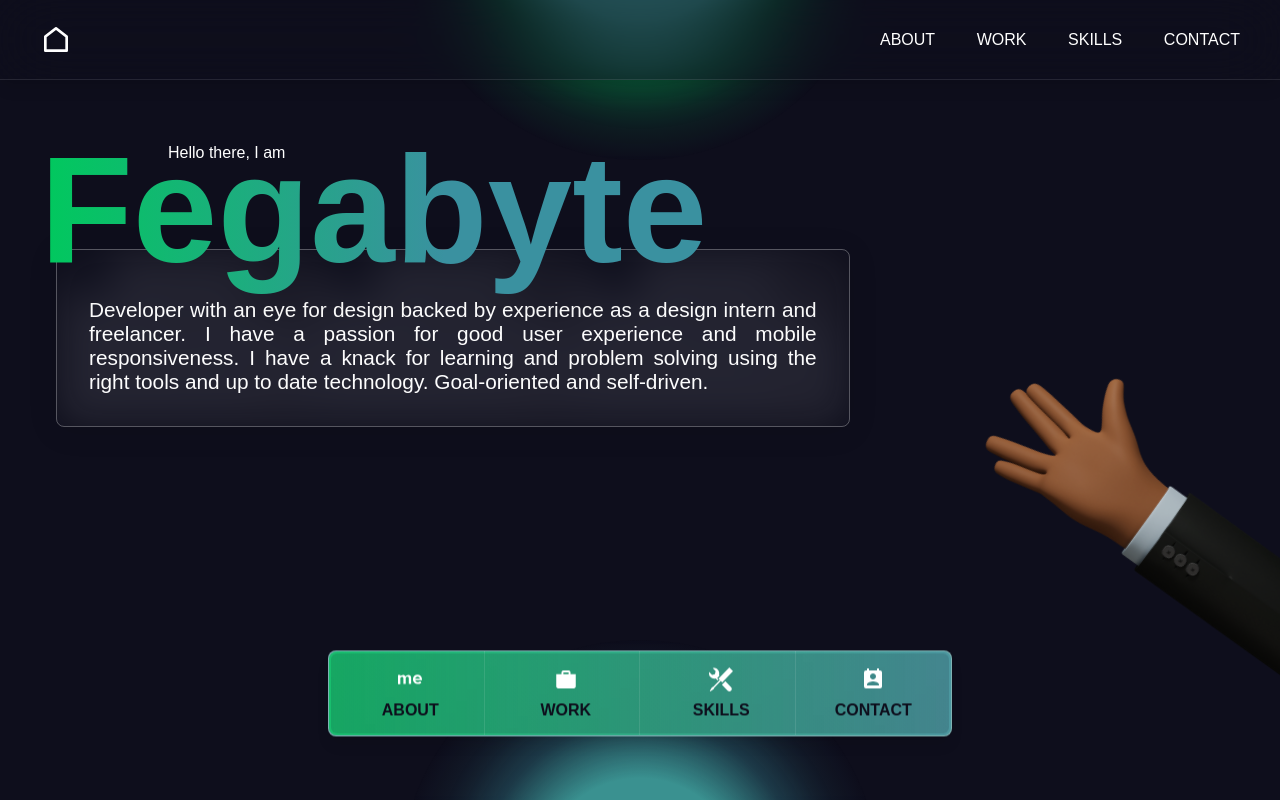
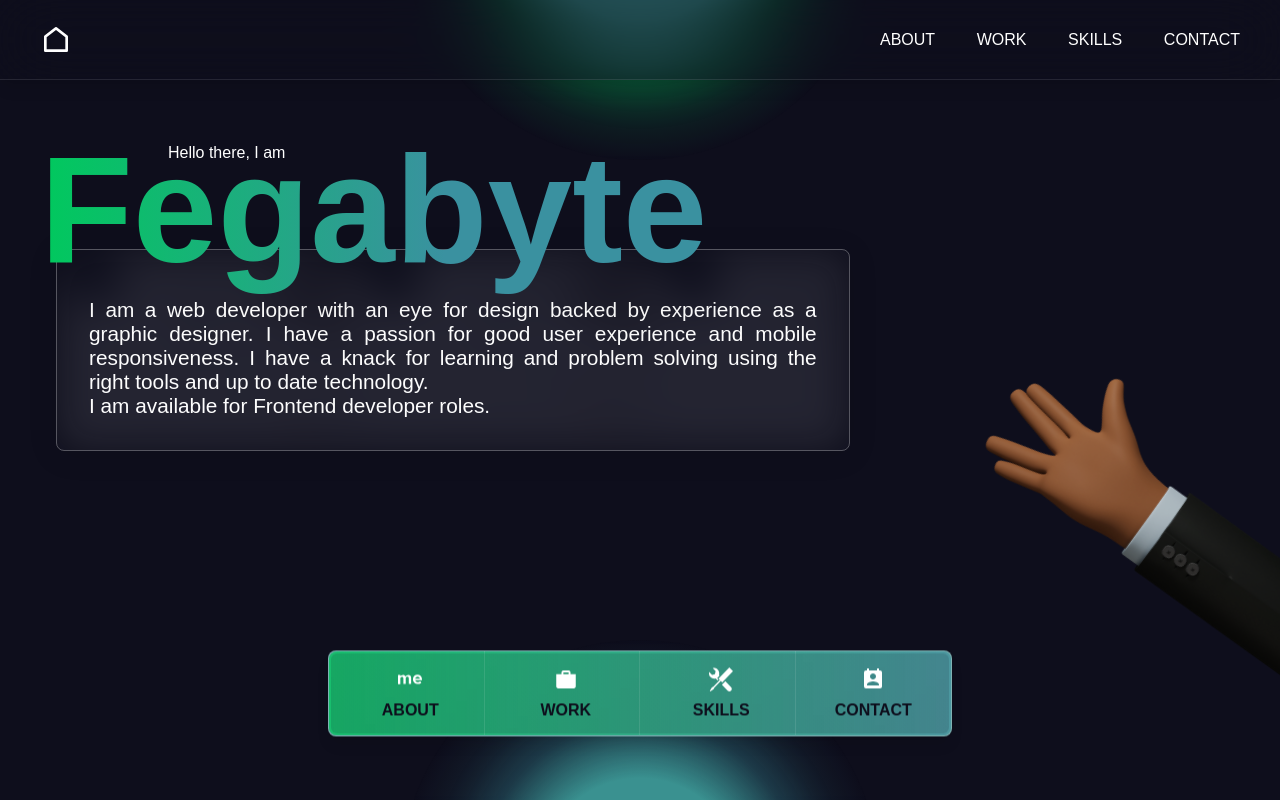
Before and after one commit to Christianey/portfolio, a Next.js app: page / in a window 1280 px wide. Built offline with nearby package versions, Linux system fonts and the light colour scheme; a web font is replaced by a local one.

Commit message:
added download resume link

```diff
--- a/components/Hero/index.jsx
+++ b/components/Hero/index.jsx
@@ -72,11 +72,11 @@ const Hero = () => {
           }}
           fontSize={["1rem", "1rem", "1rem", "1.3rem"]}
         >
-          Developer with an eye for design backed by experience as a design
-          intern and freelancer. I have a passion for good user experience and
-          mobile responsiveness. I have a knack for learning and problem solving
-          using the right tools and up to date technology. Goal-oriented and
-          self-driven.
+          I am a web developer with an eye for design backed by experience as a
+          graphic designer. I have a passion for good user experience and mobile
+          responsiveness. I have a knack for learning and problem solving using
+          the right tools and up to date technology. <br />I am available for
+          Frontend developer roles.
         </Text>
       </Flex>
       <Flex
```
Also changed, not shown: pages/about.jsx (+12 -1 lines).
